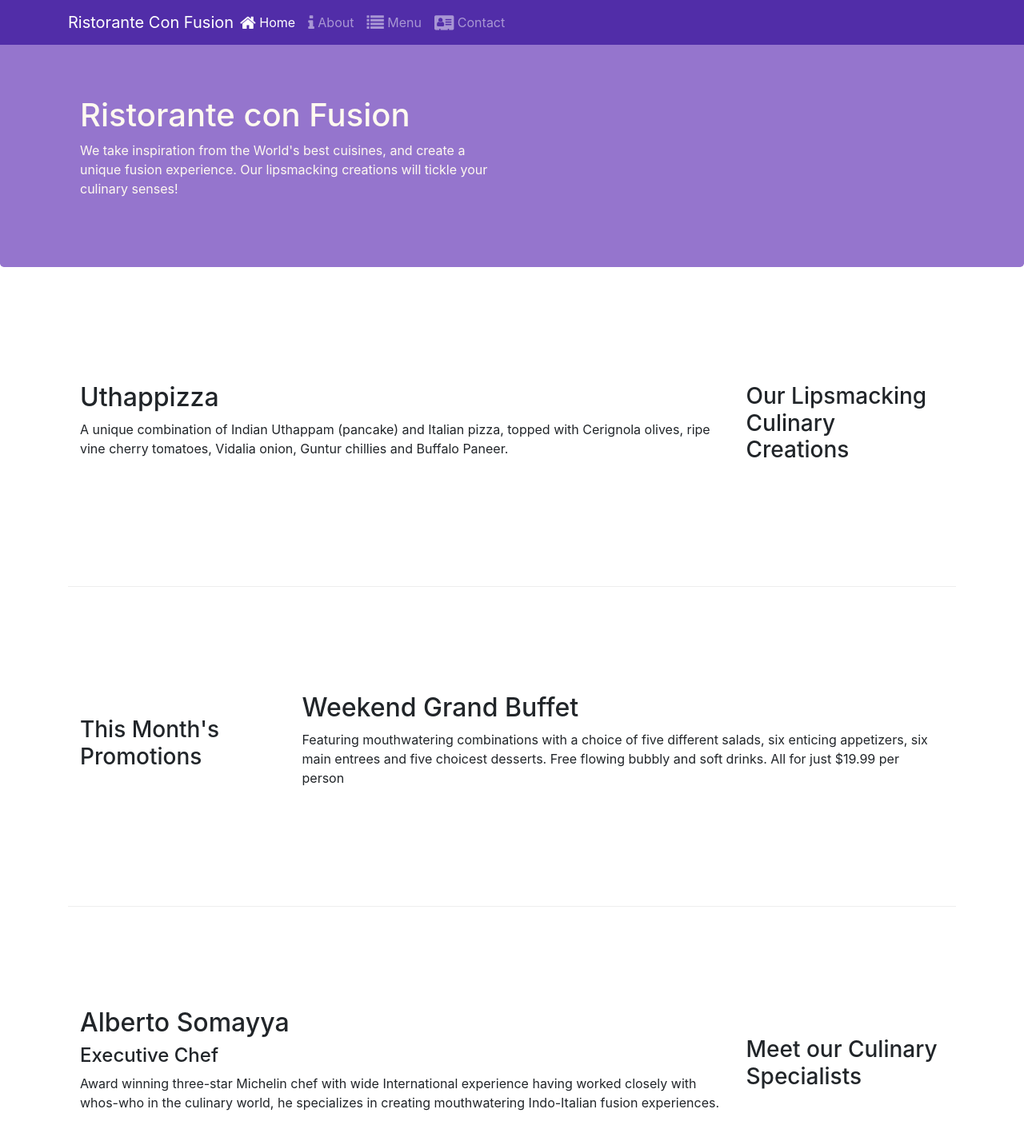
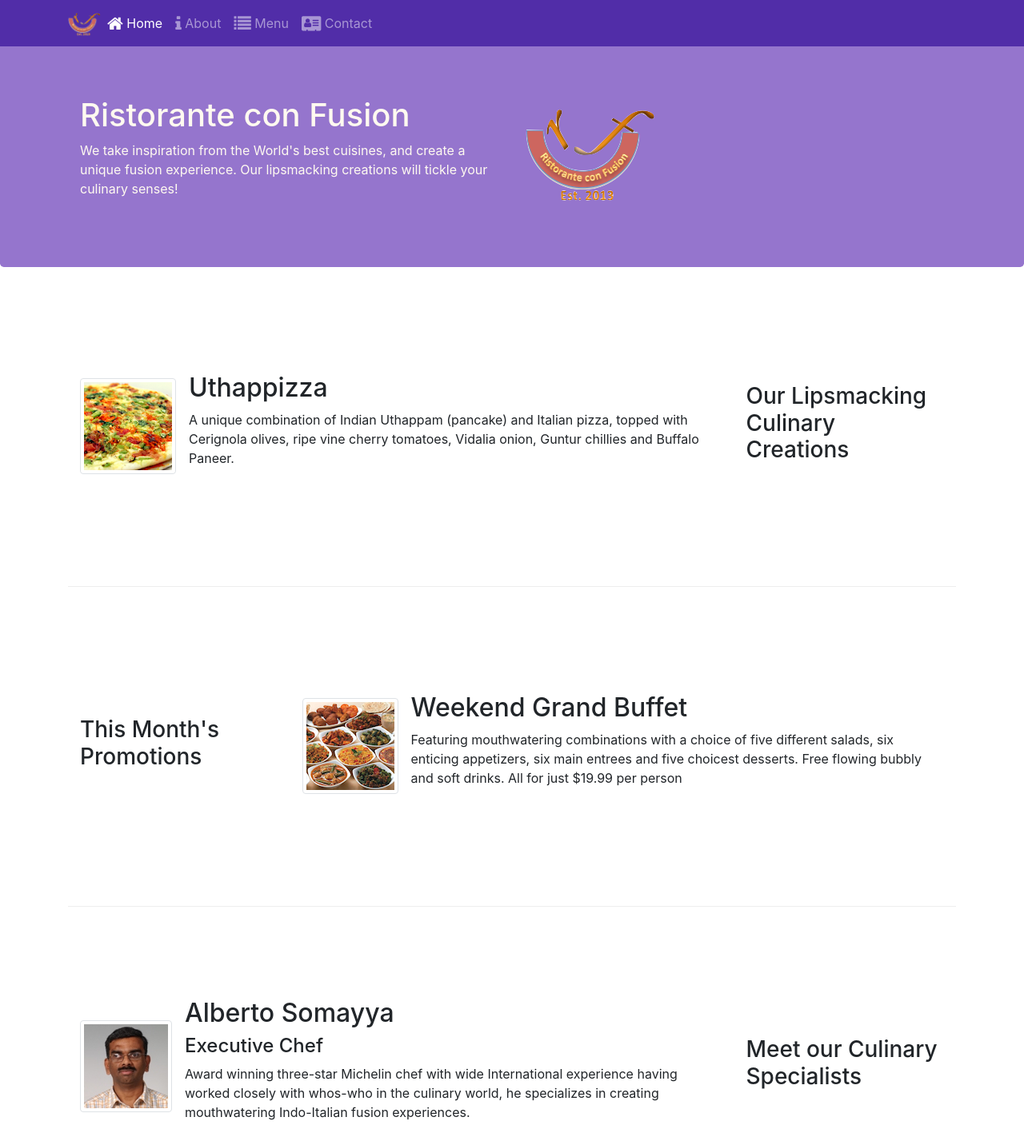
Before and after one commit to Ashank16/Bootstrap, a website: page index.html in a window 1280 px wide. Shown: the top 1422 px of the page at 80% size. Drawn offline with nearby package versions, Linux system fonts and the light colour scheme.

Commit message:
Images and Media

```diff
--- a/index.html
+++ b/index.html
@@ -21,7 +21,7 @@
          <button class="navbar-toggler" type="button" data-toggle="collapse" data-target="#Navbar">
             <span class="navbar-toggler-icon"></span>
          </button>
-          <a class="navbar-brand mr-auto" href="#">Ristorante Con Fusion</a>
+          <a class="navbar-brand mr-auto" href="#"><img src="img/logo.png" height="30" width="41" alt=""></a>
           <div class="collapse navbar-collapse" id="Navbar">
             <ul class="navbar-nav mr-auto">
              <li class="nav-item active"><a class="nav-link" href="#"><span class="fa fa-home fa-lg"></span> Home</a></li>
@@ -40,7 +40,8 @@
                     <h1>Ristorante con Fusion</h1>
                     <p>We take inspiration from the World's best cuisines, and create a unique fusion experience. Our lipsmacking creations will tickle your culinary senses!</p>
                 </div>
-                <div class="col-12 col-sm">
+                <div class="col-12 col-sm align-self-center">
+                    <img src="img/logo.png" class="img-fluid" alt="">
                 </div>
             </div>
         </div>
@@ -52,19 +53,28 @@
                 <h3>Our Lipsmacking Culinary Creations</h3>
             </div>
             <div class="col col-sm order-sm-first col-md">
-                <h2>Uthappizza</h2>
-                <p class="d-none d-sm-block">A unique combination of Indian Uthappam (pancake) and Italian pizza, topped with Cerignola olives, ripe vine cherry tomatoes, Vidalia onion, Guntur chillies and Buffalo Paneer.</p>
+                <div class="media">
+                    <img src="img/uthappizza.png" class="d-flex mr-3 img-thumbnail align-self-center" alt="uthappizza">
+                    <div class="media-body">
+                        <h2 class="mt-0">Uthappizza</h2>
+                        <p class="d-none d-sm-block">A unique combination of Indian Uthappam (pancake) and Italian pizza, topped with Cerignola olives, ripe vine cherry tomatoes, Vidalia onion, Guntur chillies and Buffalo Paneer.</p>
+                    </div>
+                </div>
             </div>
         </div>
-
 
         <div class="row row-content align-items-center">
             <div class="col-12 col-sm-4 col-md-3">
                 <h3>This Month's Promotions</h3>
             </div>
             <div class="col col-sm col-md">
-                <h2>Weekend Grand Buffet</h2>
-                <p class="d-none d-sm-block">Featuring mouthwatering combinations with a choice of five different salads, six enticing appetizers, six main entrees and five choicest desserts. Free flowing bubbly and soft drinks. All for just $19.99 per person </p>
+                <div class="media">
+                    <img src="img/buffet.png" class="d-flex mr-3 img-thumbnail align-self-center" alt="buffet">
+                    <div class="media-body">
+                        <h2 class="mt-0">Weekend Grand Buffet</h2>
+                        <p class="d-none d-sm-block">Featuring mouthwatering combinations with a choice of five different salads, six enticing appetizers, six main entrees and five choicest desserts. Free flowing bubbly and soft drinks. All for just $19.99 per person </p>
+                    </div>
+                </div>
             </div>
         </div>
 
@@ -73,9 +83,14 @@
                 <h3>Meet our Culinary Specialists</h3>
             </div>
             <div class="col col-sm order-sm-first col-md">
-                <h2>Alberto Somayya</h2>
-                <h4>Executive Chef</h4>
-                <p class="d-none d-sm-block">Award winning three-star Michelin chef with wide International experience having worked closely with whos-who in the culinary world, he specializes in creating mouthwatering Indo-Italian fusion experiences. </p>
+                <div class="media">
+                    <img src="img/alberto.png" class="d-flex mr-3 img-thumbnail align-self-center" alt="alberto">
+                    <div class="media-body">
+                        <h2 class="mt-0">Alberto Somayya</h2>
+                        <h4>Executive Chef</h4>
+                        <p class="d-none d-sm-block">Award winning three-star Michelin chef with wide International experience having worked closely with whos-who in the culinary world, he specializes in creating mouthwatering Indo-Italian fusion experiences. </p>
+                    </div>
+                </div>
             </div>
         </div>
     </div>
```
Also changed, not shown: aboutus.html (+3 -2 lines), contactus.html (+3 -2 lines), img/alberto.png (added), img/buffet.png (added), img/logo.png (added), img/uthappizza.png (added).
